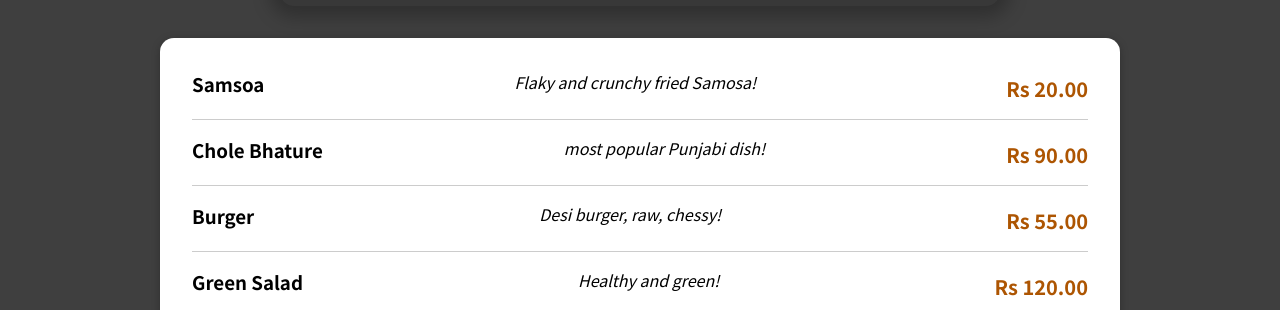
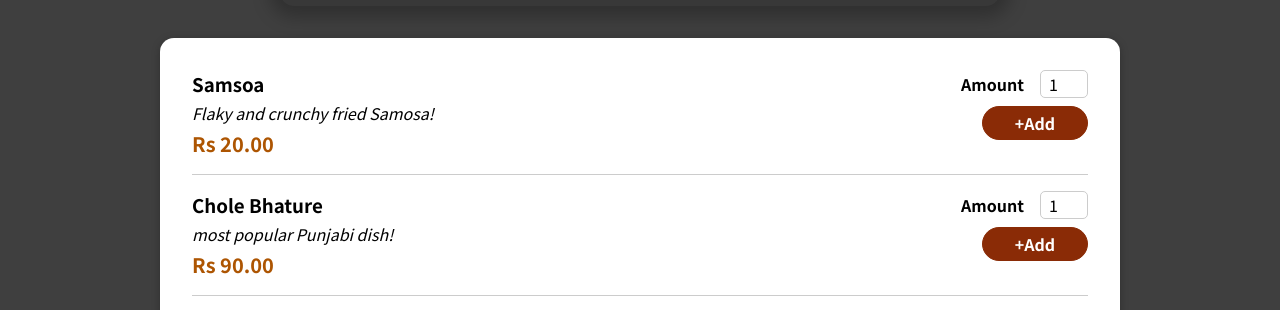
Before and after one commit to prashantsingh9079/LazizFoodApp, a React (Create React App) app: page / in a window 1280 px wide. Shown: the part 467-777 px from the top of the page. Built offline with nearby package versions, Linux system fonts and the light colour scheme.

Commit message:
form added

```diff
--- /dev/null
+++ b/src/components/Meal/MealItem/MealItemForm.js
@@ -0,0 +1,12 @@
+import React from 'react'
+import classes from './MealItemForm.module.css'
+import Input from '../../UI/Input'
+
+export default function MealItemForm() {
+    return (
+        <form className={classes.form}>
+            <Input label='Amount' input={{id:"amount", type:"number", min:'1', max:'1', step:'1', defaultValue:'1'}} />
+            <button className={classes.button}> +Add </button>
+        </form>
+    )
+}
--- /dev/null
+++ b/src/components/Meal/MealItem/MealItemForm.module.css
@@ -0,0 +1,20 @@
+.form {
+    text-align: right;
+  }
+
+  .form button {
+    font: inherit;
+    cursor: pointer;
+    background-color: #8a2b06;
+    border: 1px solid #8a2b06;
+    color: white;
+    padding: 0.25rem 2rem;
+    border-radius: 20px;
+    font-weight: bold;
+  }
+
+  .form button:hover,
+  .form button:active {
+    background-color: #641e03;
+    border-color: #641e03;
+  }
--- a/src/components/Meal/MealItem/MealItems.js
+++ b/src/components/Meal/MealItem/MealItems.js
@@ -1,16 +1,19 @@
 import React from 'react'
 import classes from './MealItem.module.css'
+import MealItemForm from './MealItemForm'
 
 export default function MealItems(props) {
     const price = `Rs ${props.price.toFixed(2)}`
   return (
-    <li>
-      <div className={classes.meal}>
-        <h3>{props.name}</h3>
-        <div className={classes.description}>{props.description}</div>
-        <div className={classes.price}>{price}</div>
-      </div>
-      <div></div>
-    </li>
+    <li className={classes.meal}>
+    <div>
+      <h3>{props.name}</h3>
+      <div className={classes.description}>{props.description}</div>
+      <div className={classes.price}>{price}</div>
+    </div>
+    <div>
+      <MealItemForm id={props.id} />
+    </div>
+  </li>
   )
 }
--- /dev/null
+++ b/src/components/UI/Input.js
@@ -0,0 +1,11 @@
+import React from 'react'
+import classes from './Input.module.css'
+
+export default function Input(props) {
+    return (
+        <div className={classes.input}>
+            <label htmlFor={props.input.id}>{props.label}</label>
+            <input {...props.input} />
+        </div>
+    )
+}
--- /dev/null
+++ b/src/components/UI/Input.module.css
@@ -0,0 +1,18 @@
+.input {
+    display: flex;
+    align-items: center;
+    margin-bottom: 0.5rem;
+  }
+
+  .input label {
+    font-weight: bold;
+    margin-right: 1rem;
+  }
+
+  .input input {
+    width: 3rem;
+    border-radius: 5px;
+    border: 1px solid #ccc;
+    font: inherit;
+    padding-left: 0.5rem;
+  }
```
Also changed, not shown: src/components/Meal/Meal.module.css (+18 -0 lines), src/components/Meal/AvailableMeal.module.css (indentation only), src/components/Meal/MealItem/MealItem.module.css (indentation only).
